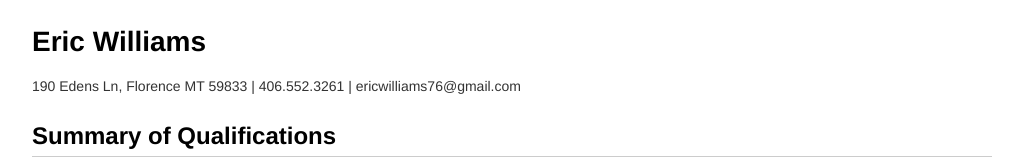
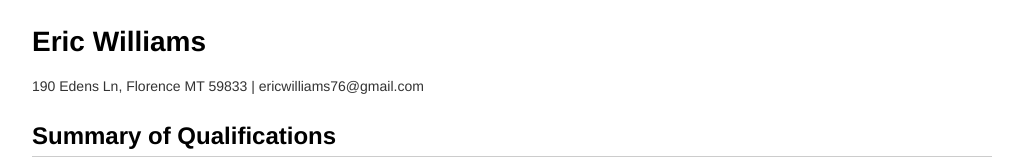
Before and after one commit to motowilliams/motowilliams.github.io, a plain HTML site: page index.html in a window 1280 px wide. Shown: the top 165 px of the page, without its empty margins (128-1151 px from the left). Drawn offline with Linux system fonts and the light colour scheme.

Commit message:
Update index.html

```diff
--- a/index.html
+++ b/index.html
@@ -292,8 +292,7 @@ img {
 </head>
 <body>
 <h1>Eric Williams</h1>
-<p>190 Edens Ln, Florence MT 59833 |
-406.552.3261 | ericwilliams76@gmail.com</p>
+<p>190 Edens Ln, Florence MT 59833 | ericwilliams76@gmail.com</p>
 <h2>Summary of Qualifications</h2>
 <p>13 years of practical .NET experience building front-end and backend systems
 11 years building and maintaining web applications
```
